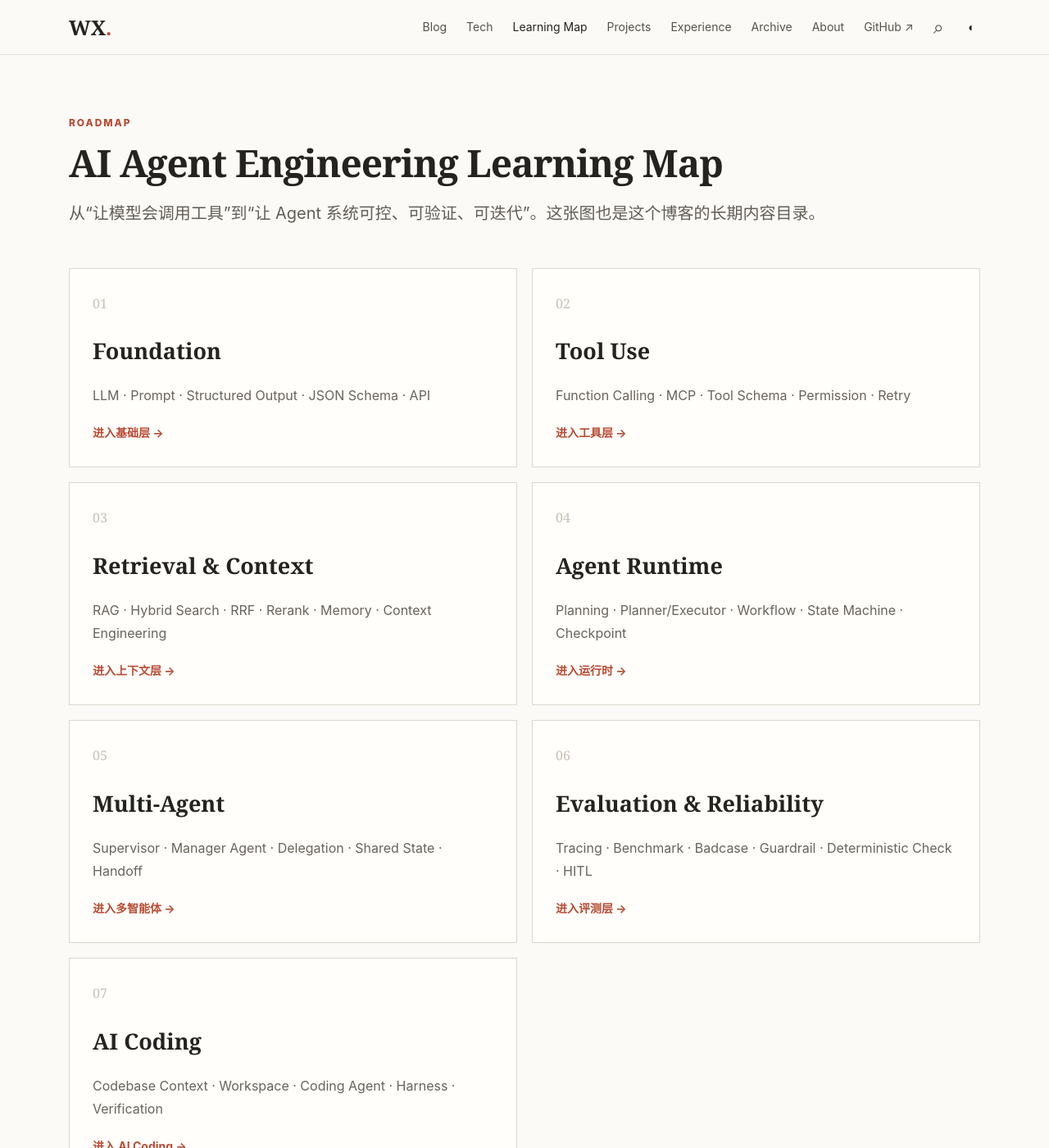
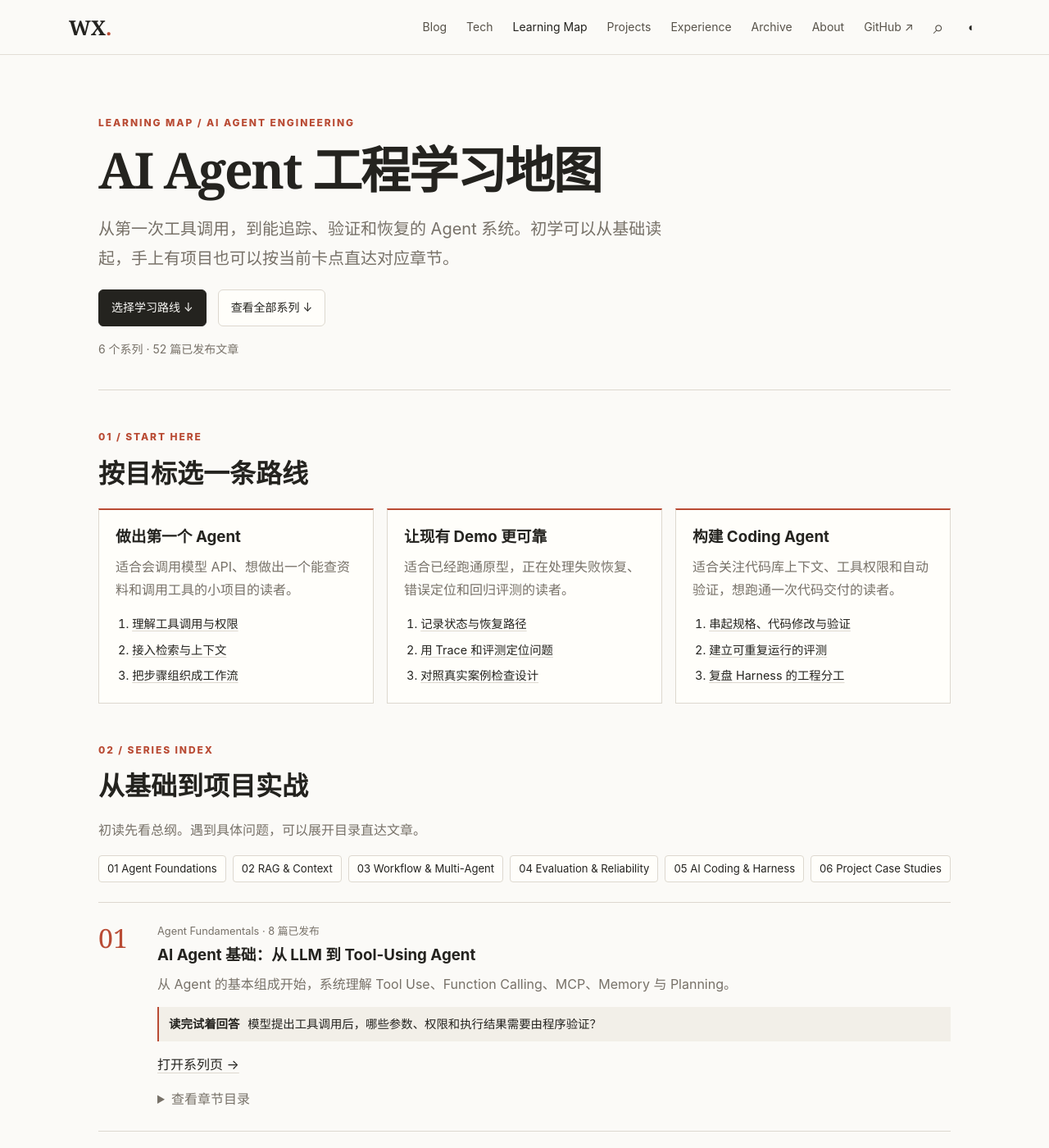
Before and after one commit to telawang91-dotcom/telawang91-dotcom.github.io, a Jekyll site: the page built from learning-map.md, in a window 1280 px wide and 1400 px high. Shown: the whole window at 82% size. Built offline with Jekyll 4.4.1, drawn with Linux system fonts in a browser that asks for light colours; some of the changed text lies outside the part shown.

Commit message:
Turn the Agent learning map into a guided series index

```diff
--- a/_data/series.yml
+++ b/_data/series.yml
@@ -4,6 +4,7 @@
   category: "Agent Fundamentals"
   description: "从 Agent 的基本组成开始，系统理解 Tool Use、Function Calling、MCP、Memory 与 Planning。"
   accent: "01"
+  roadmap_check: 模型提出工具调用后，哪些参数、权限和执行结果需要由程序验证？
   chapters:
     - no: "00"
       title: "总纲：AI Agent 到底在解决什么问题？"
@@ -44,6 +45,7 @@
   category: "Retrieval & Context"
   description: "从检索到上下文组装，重点讨论 Agent 场景中的知识、示例、代码库与工作区上下文。"
   accent: "02"
+  roadmap_check: 知识库里明明有答案，如何区分切分、召回、排序和上下文组装的问题？
   chapters:
     - no: "00"
       title: "总纲：Agent 的上下文为什么比 Prompt 更重要"
@@ -84,6 +86,7 @@
   category: "Agent Runtime"
   description: "围绕状态机、LangGraph、Supervisor、Manager Agent 与多 Agent 异常处理，构建可控执行闭环。"
   accent: "03"
+  roadmap_check: 执行到一半失败时，如何判断应当重试、回滚还是重新规划？
   chapters:
     - no: "00"
       title: "总纲：为什么 Agent 需要 Runtime"
@@ -124,6 +127,7 @@
   category: "Reliability"
   description: "建立 Trace、Benchmark、确定性验证、LLM-as-Judge 与 Badcase 驱动迭代的完整可靠性体系。"
   accent: "04"
+  roadmap_check: 怎样把一次偶发失败变成能复现、能定位、能防止回归的测试？
   chapters:
     - no: "00"
       title: "总纲：为什么 Agent 的评测比聊天机器人难"
@@ -164,6 +168,7 @@
   category: "Coding Agent"
   description: "围绕 Codebase Context、Workspace、Coding Agent Workflow、工具执行、验证与 Benchmark 展开。"
   accent: "05"
+  roadmap_check: 一次跨文件改动需要哪些上下文、执行权限和验收证据？
   chapters:
     - no: "00"
       title: "总纲：Coding Agent 到底比普通 Agent 多了什么"
@@ -213,6 +218,7 @@
   category: "Case Studies"
   description: "用公开项目与脱敏工程实践复盘 Agent 系统的完整设计，包括 Smart Home、ReproLab、GUI Agent、结构化 Planning 与 Harness。"
   accent: "06"
+  roadmap_check: 选一个案例，能否画出它的输入、状态、验证环节和失败回退路径？
   chapters:
     - no: "00"
       title: "总纲：怎么把一个 Agent Demo 做成可展示、可运行的系统"
--- a/_layouts/default.html
+++ b/_layouts/default.html
@@ -30,6 +30,7 @@
   <link rel="stylesheet" href="{{ '/assets/css/polish.css' | relative_url }}">
   <link rel="stylesheet" href="{{ '/assets/css/features.css' | relative_url }}">
   {% if page.url == "/experience/" %}<link rel="stylesheet" href="{{ '/assets/css/experience.css' | relative_url }}?v=badge-row-2">{% endif %}
+  {% if page.url == "/learning-map/" %}<link rel="stylesheet" href="{{ '/assets/css/roadmap.css' | relative_url }}">{% endif %}
 </head>
 <body>
   {% include header.html %}
--- a/_layouts/series.html
+++ b/_layouts/series.html
@@ -5,6 +5,7 @@
 {% for item in site.data.series %}{% if item.id == page.series_key %}{% assign s = item %}{% endif %}{% endfor %}
 <div class="series-page wide-page">
   <a class="series-back" href="{{ '/tech/' | relative_url }}">← Tech / Series</a>
+  <a class="series-back" href="{{ '/learning-map/' | relative_url | append: '#' | append: s.id }}">← 返回学习地图</a>
   <header class="series-hero">
     <div class="series-number">{{ s.accent }}</div>
     <div>
--- /dev/null
+++ b/assets/css/roadmap.css
@@ -0,0 +1,196 @@
+.roadmap {
+  max-width: 1040px;
+  margin-inline: auto;
+}
+
+.roadmap-hero {
+  padding: 0 0 36px;
+  border-bottom: 1px solid var(--line);
+}
+
+.roadmap-hero h1 {
+  font-size: clamp(2rem, 6vw, 3.8rem);
+  letter-spacing: -.035em;
+}
+
+.roadmap-intro {
+  max-width: 36em;
+  font-size: clamp(1rem, 2.4vw, 1.25rem);
+  color: var(--muted);
+}
+
+.roadmap-actions, .roadmap-jump {
+  display: flex;
+  flex-wrap: wrap;
+  gap: 8px 14px;
+  align-items: center;
+}
+
+.roadmap-stats, .roadmap-meta, .roadmap-hint {
+  color: var(--muted);
+}
+
+.roadmap-stats {
+  margin: 16px 0 0;
+  font-size: .875rem;
+}
+
+.roadmap-section {
+  margin-top: 46px;
+}
+
+.roadmap-section, .roadmap-series {
+  scroll-margin-top: 115px;
+}
+
+.roadmap h2, .roadmap h3 {
+  line-height: 1.4;
+  margin: 0;
+}
+
+.roadmap h2 {
+  font-size: clamp(1.5rem, 3.5vw, 2rem);
+}
+
+.roadmap-paths {
+  display: grid;
+  grid-template-columns: repeat(3, minmax(0, 1fr));
+  gap: 16px;
+  margin-top: 20px;
+}
+
+.roadmap-paths article {
+  padding: 20px;
+  border: 1px solid var(--line);
+  border-top: 2px solid var(--accent);
+  background: var(--paper);
+}
+
+.roadmap-paths p, .roadmap-series p {
+  margin: 8px 0 14px;
+  color: var(--muted);
+}
+
+.roadmap-paths ol {
+  padding-inline-start: 1.4em;
+  margin-bottom: 0;
+  font-size: .9rem;
+}
+
+.roadmap-paths li + li {
+  margin-top: 6px;
+}
+
+.roadmap-paths a, .roadmap-series .roadmap-actions a {
+  text-decoration: underline;
+  text-decoration-color: var(--line);
+  text-underline-offset: .22em;
+}
+
+.roadmap-jump {
+  gap: 8px;
+  margin-bottom: 24px;
+}
+
+.roadmap-jump a {
+  padding: 4px 10px;
+  border: 1px solid var(--line);
+  border-radius: 4px;
+  background: var(--paper);
+  font-size: .82rem;
+}
+
+.roadmap-series {
+  display: grid;
+  grid-template-columns: 54px minmax(0, 1fr);
+  gap: 18px;
+  padding: 24px 0;
+  border-top: 1px solid var(--line);
+}
+
+.roadmap-series:target {
+  border-top-color: var(--accent);
+}
+
+.roadmap-number {
+  font: 2rem/1.2 Georgia, serif;
+  color: var(--accent);
+}
+
+.roadmap-series .roadmap-meta {
+  margin: 0 0 4px;
+  font-size: .8rem;
+}
+
+.roadmap-series .roadmap-check {
+  color: var(--ink);
+  padding: 8px 12px;
+  border-left: 2px solid var(--accent);
+  background: var(--soft);
+  font-size: .9rem;
+}
+
+.roadmap-check strong {
+  margin-inline-end: .4em;
+}
+
+.roadmap-series details {
+  margin-top: 14px;
+}
+
+.roadmap-series summary {
+  width: fit-content;
+  cursor: pointer;
+  color: var(--muted);
+}
+
+.roadmap-chapters {
+  margin: 6px 0 0;
+  padding: 0;
+  list-style: none;
+}
+
+.roadmap-chapters a {
+  display: grid;
+  grid-template-columns: 2em minmax(0, 1fr);
+  gap: 8px;
+  padding: 8px 0;
+  border-bottom: 1px solid var(--line);
+}
+
+.roadmap-chapters span {
+  color: var(--muted);
+}
+
+.roadmap :is(a, summary):focus-visible {
+  outline: 2px solid var(--accent);
+  outline-offset: 3px;
+}
+
+.roadmap-note {
+  margin-top: 20px;
+  padding: 20px;
+  border: 1px solid var(--line);
+  background: var(--paper);
+}
+
+.roadmap-note p {
+  margin: 6px 0;
+}
+
+@media (max-width: 760px) {
+  .roadmap-paths {
+    grid-template-columns: 1fr;
+  }
+}
+
+@media (max-width: 480px) {
+  .roadmap-series {
+    grid-template-columns: 32px minmax(0, 1fr);
+    gap: 10px;
+  }
+
+  .roadmap-number {
+    font-size: 1.5rem;
+  }
+}
--- a/learning-map.md
+++ b/learning-map.md
@@ -1,25 +1,103 @@
 ---
 layout: default
-title: AI Agent Learning Map
+title: AI Agent 工程学习地图
+description: 从工具调用、RAG 和 Agent 编排，到评测、Coding Agent 与项目复盘。按学习目标选择路线，直接阅读系列总纲与章节。
 permalink: /learning-map/
 ---
-<div class="wide-page">
-  <p class="eyebrow">ROADMAP</p>
-  <h1>AI Agent Engineering Learning Map</h1>
-  <p class="lead">从“让模型会调用工具”到“让 Agent 系统可控、可验证、可迭代”。这张图也是这个博客的长期内容目录。</p>
+{% assign series = site.data.series %}
+{% assign total_published = 0 %}
+{% for item in series %}
+  {% assign published = item.chapters | where: 'status', 'published' %}
+  {% assign total_published = total_published | plus: published.size %}
+{% endfor %}
 
-  <div class="map-grid">
-    <section class="map-card"><div class="map-index">01</div><h2>Foundation</h2><p>LLM · Prompt · Structured Output · JSON Schema · API</p><a href="{{ '/tags/#Foundation' | relative_url }}">进入基础层 →</a></section>
-    <section class="map-card"><div class="map-index">02</div><h2>Tool Use</h2><p>Function Calling · MCP · Tool Schema · Permission · Retry</p><a href="{{ '/tags/#Tool-Use' | relative_url }}">进入工具层 →</a></section>
-    <section class="map-card"><div class="map-index">03</div><h2>Retrieval & Context</h2><p>RAG · Hybrid Search · RRF · Rerank · Memory · Context Engineering</p><a href="{{ '/tags/#RAG' | relative_url }}">进入上下文层 →</a></section>
-    <section class="map-card"><div class="map-index">04</div><h2>Agent Runtime</h2><p>Planning · Planner/Executor · Workflow · State Machine · Checkpoint</p><a href="{{ '/tags/#Workflow' | relative_url }}">进入运行时 →</a></section>
-    <section class="map-card"><div class="map-index">05</div><h2>Multi-Agent</h2><p>Supervisor · Manager Agent · Delegation · Shared State · Handoff</p><a href="{{ '/tags/#Multi-Agent' | relative_url }}">进入多智能体 →</a></section>
-    <section class="map-card"><div class="map-index">06</div><h2>Evaluation & Reliability</h2><p>Tracing · Benchmark · Badcase · Guardrail · Deterministic Check · HITL</p><a href="{{ '/tags/#Evaluation' | relative_url }}">进入评测层 →</a></section>
-    <section class="map-card"><div class="map-index">07</div><h2>AI Coding</h2><p>Codebase Context · Workspace · Coding Agent · Harness · Verification</p><a href="{{ '/tags/#AI-Coding' | relative_url }}">进入 AI Coding →</a></section>
-  </div>
+<div class="wide-page roadmap">
+  <header class="roadmap-hero">
+    <p class="eyebrow">LEARNING MAP / AI AGENT ENGINEERING</p>
+    <h1>AI Agent 工程学习地图</h1>
+    <p class="roadmap-intro">从第一次工具调用，到能追踪、验证和恢复的 Agent 系统。初学可以从基础读起，手上有项目也可以按当前卡点直达对应章节。</p>
+    <div class="roadmap-actions">
+      <a class="button primary" href="#reading-paths">选择学习路线 ↓</a>
+      <a class="button" href="#series-map">查看全部系列 ↓</a>
+    </div>
+    <p class="roadmap-stats">{{ series.size }} 个系列 <span aria-hidden="true">·</span> {{ total_published }} 篇已发布文章</p>
+  </header>
 
-  <div class="map-principle">
-    <strong>主线原则</strong>
-    <span>LLM 负责理解与生成不确定性决策；工程系统负责状态、权限、执行、验证和恢复。</span>
-  </div>
+  <section id="reading-paths" class="roadmap-section" aria-labelledby="paths-title">
+    <p class="eyebrow">01 / START HERE</p>
+    <h2 id="paths-title">按目标选一条路线</h2>
+    <div class="roadmap-paths">
+      <article>
+        <h3>做出第一个 Agent</h3>
+        <p>适合会调用模型 API、想做出一个能查资料和调用工具的小项目的读者。</p>
+        <ol>
+          <li><a href="#agent-foundations">理解工具调用与权限</a></li>
+          <li><a href="#rag-context">接入检索与上下文</a></li>
+          <li><a href="#workflow-multi-agent">把步骤组织成工作流</a></li>
+        </ol>
+      </article>
+      <article>
+        <h3>让现有 Demo 更可靠</h3>
+        <p>适合已经跑通原型，正在处理失败恢复、错误定位和回归评测的读者。</p>
+        <ol>
+          <li><a href="#workflow-multi-agent">记录状态与恢复路径</a></li>
+          <li><a href="#evaluation-reliability">用 Trace 和评测定位问题</a></li>
+          <li><a href="#project-cases">对照真实案例检查设计</a></li>
+        </ol>
+      </article>
+      <article>
+        <h3>构建 Coding Agent</h3>
+        <p>适合关注代码库上下文、工具权限和自动验证，想跑通一次代码交付的读者。</p>
+        <ol>
+          <li><a href="#ai-coding-harness">串起规格、代码修改与验证</a></li>
+          <li><a href="#evaluation-reliability">建立可重复运行的评测</a></li>
+          <li><a href="#project-cases">复盘 Harness 的工程分工</a></li>
+        </ol>
+      </article>
+    </div>
+  </section>
+
+  <section id="series-map" class="roadmap-section" aria-labelledby="series-title">
+    <p class="eyebrow">02 / SERIES INDEX</p>
+    <h2 id="series-title">从基础到项目实战</h2>
+    <p class="roadmap-hint">初读先看总纲。遇到具体问题，可以展开目录直达文章。</p>
+    <nav class="roadmap-jump" aria-label="系列导航">
+      {% for item in series %}
+        <a href="#{{ item.id }}">{{ item.accent }} {{ item.short_title | escape }}</a>
+      {% endfor %}
+    </nav>
+
+    {% for item in series %}
+      {% assign published = item.chapters | where: 'status', 'published' %}
+      {% assign overview = published | where: 'no', '00' | first %}
+      {% assign series_url = '/series/' | append: item.id | append: '/' %}
+      <article class="roadmap-series" id="{{ item.id }}">
+        <span class="roadmap-number" aria-hidden="true">{{ item.accent }}</span>
+        <div>
+          <p class="roadmap-meta">{{ item.category | escape }} <span aria-hidden="true">·</span> {{ published.size }} 篇已发布</p>
+          <h3>{{ item.title | escape }}</h3>
+          <p>{{ item.description | escape }}</p>
+          <p class="roadmap-check"><strong>读完试着回答</strong> {{ item.roadmap_check | escape }}</p>
+          <div class="roadmap-actions">
+            {% if overview %}<a class="text-link" href="{{ overview.url | relative_url }}">阅读总纲 →</a>{% endif %}
+            <a href="{{ series_url | relative_url }}">打开系列页 →</a>
+          </div>
+          <details>
+            <summary>查看章节目录</summary>
+            <ul class="roadmap-chapters">
+              {% for chapter in published %}
+                <li><a href="{{ chapter.url | relative_url }}"><span aria-hidden="true">{{ chapter.no }}</span>{{ chapter.title | escape }}</a></li>
+              {% endfor %}
+            </ul>
+          </details>
+        </div>
+      </article>
+    {% endfor %}
+  </section>
+
+  <aside class="roadmap-note" aria-label="贯穿全图的工程原则">
+    <strong>贯穿全图的工程原则</strong>
+    <p>模型负责理解、生成和提出决策。工程系统负责记录状态、限制权限、执行操作、验证结果和处理失败。</p>
+    <a class="text-link" href="{{ '/search/' | relative_url }}">搜索文章 →</a>
+  </aside>
 </div>
```
